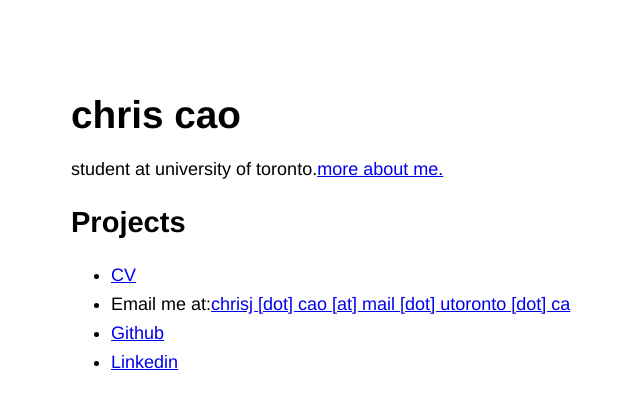
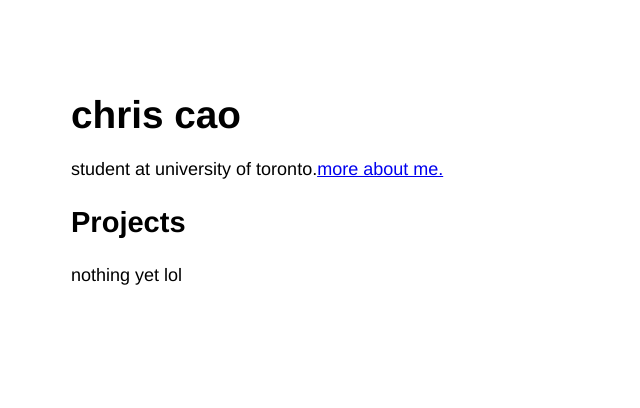
Before and after one commit to utcjcao/utcjcao.github.io, a React (Create React App) app: page / in a window 1280 px wide. Shown: the top 408 px of the page, without its empty margins (301-941 px from the left). Built offline with nearby package versions, Linux system fonts and the light colour scheme.

Commit message:
added a favicon, added some extra details

```diff
--- a/src/pages/Home.js
+++ b/src/pages/Home.js
@@ -13,27 +13,7 @@
             <Link to="/about">more about me.</Link>
           </p>
           <h2>Projects</h2>
-          <p>
-            <ul>
-              <li>
-                <a href="path/to/your/cv.pdf" target="_blank">
-                  CV
-                </a>
-              </li>
-              <li>
-                Email me at:
-                <a href="mailto:chrisj.cao@mail.utoronto.ca">
-                  chrisj [dot] cao [at] mail [dot] utoronto [dot] ca
-                </a>
-              </li>
-              <li>
-                <a href="https://github.com/utcjcao">Github</a>
-              </li>
-              <li>
-                <a href="https://www.linkedin.com/in/cjao">Linkedin</a>
-              </li>
-            </ul>
-          </p>
+          <p>nothing yet lol</p>
         </div>
       </div>
     </body>
--- a/src/pages/aboutMe.js
+++ b/src/pages/aboutMe.js
@@ -11,23 +11,19 @@
           <h1>About Me</h1>
           <p>
             Hello! My name is Chris, I'm a student at the University of Toronto.
-            Beyond work I read voraciously, build plenty of side projects and
-            try to live a full life away from all things digital. Here's what
-            I'm doing now
+            I like computer science, but I want to work in policy. Feel free to
+            say hi :)
           </p>
           <h2>Contact</h2>
           <p>
             <ul>
               <li>
-                <a href="path/to/your/cv.pdf" target="_blank">
+                <a href="https://drive.google.com/file/d/1KQDMIkZTwPAZiN7nAZkYEQ2BQ7xsspNS/view?usp=sharing">
                   CV
                 </a>
               </li>
               <li>
-                Email me at:
-                <a href="mailto:chrisj.cao@mail.utoronto.ca">
-                  chrisj [dot] cao [at] mail [dot] utoronto [dot] ca
-                </a>
+                Email me at: chrisj [dot] cao [at] mail [dot] utoronto [dot] ca
               </li>
               <li>
                 <a href="https://github.com/utcjcao">Github</a>
```
Also changed, not shown: 1 other file (tests, documents, lock files or other folders).
